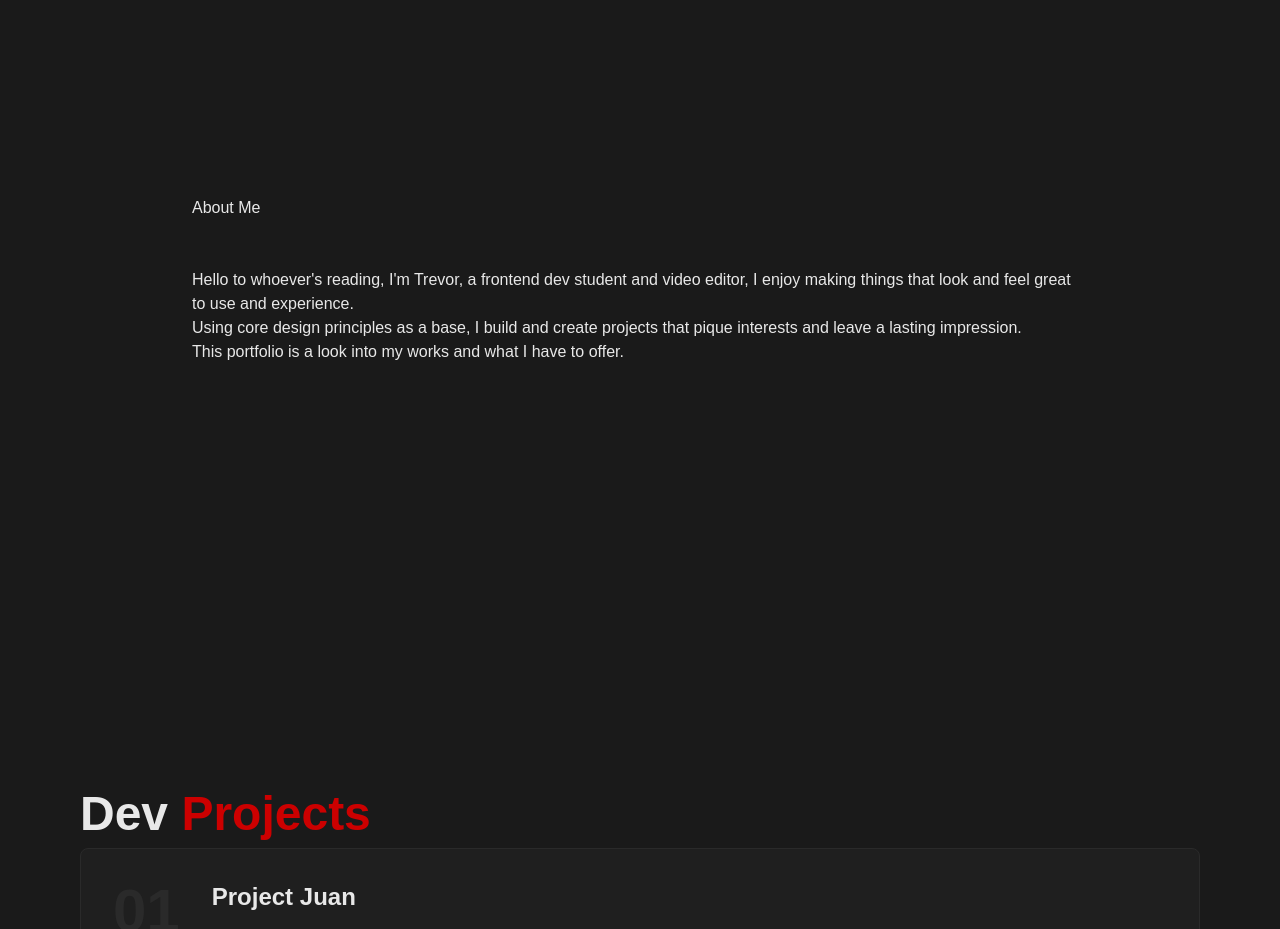
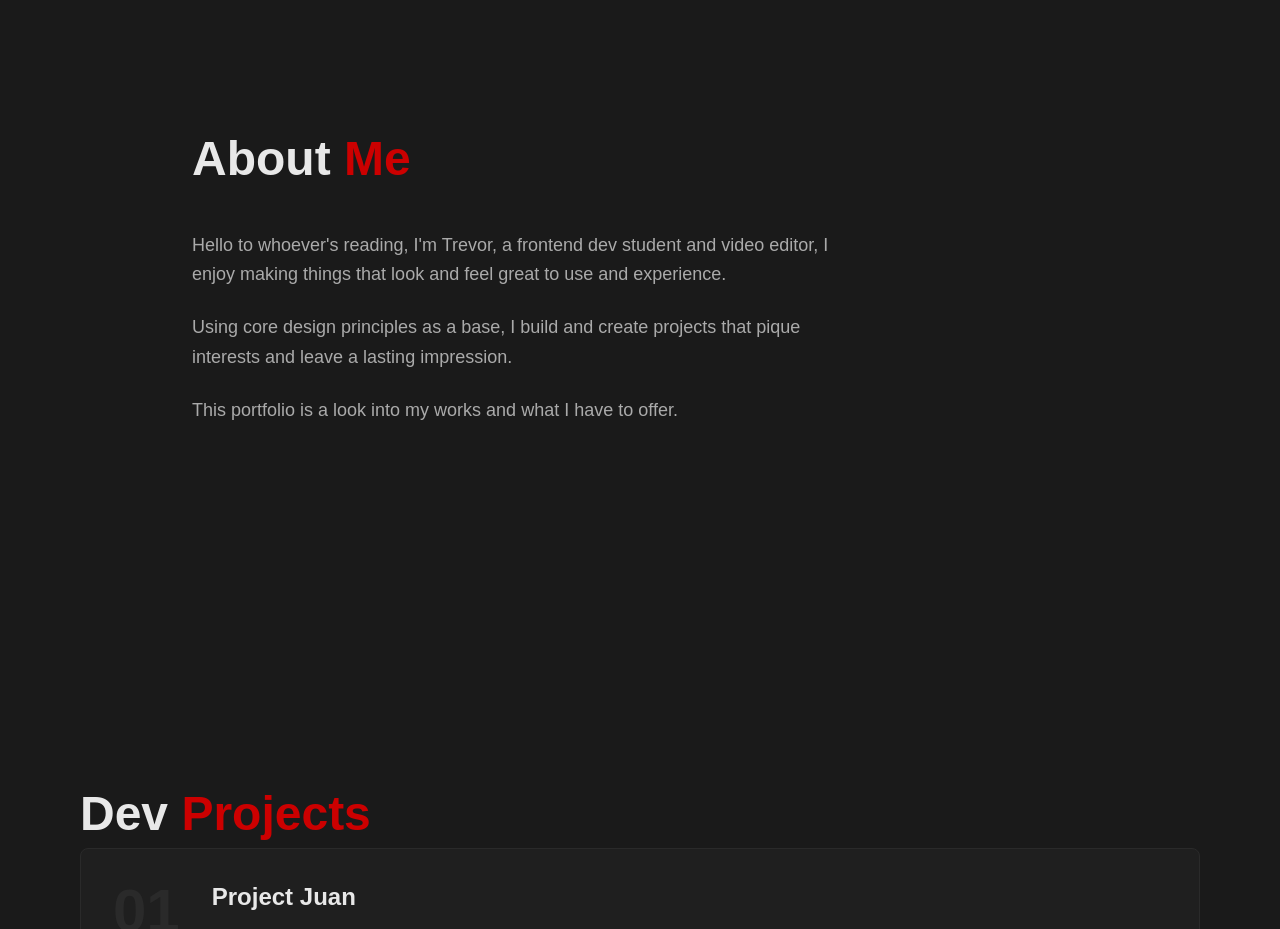
Before and after one commit to trevor-tanlines/PortfolioV1, a React (Vite) app: page / in a window 1280 px wide. Shown: the part 920-1849 px from the top of the page. Built offline with nearby package versions, Linux system fonts and the light colour scheme.

Commit message:
small styling changes

```diff
--- a/src/components/About.jsx
+++ b/src/components/About.jsx
@@ -3,17 +3,18 @@ function About() {
     <section id="about" className="w-full min-h-screen flex items-center justify-center px-20 py-20">
       <div className="max-w-4xl w-full flex flex-col gap-12">
 
-        <h2>About <span>Me</span></h2>
+        <h2 className="text-5xl font-bold">
+          About <span style={{ color: '#cc0000' }}>Me</span></h2>
 
-        <div>
-          <p>
+        <div className="flex flex-col gap-6 max-w-2xl">
+          <p className="text-[#aaaaaa] text-lg leading-relaxed">
             Hello to whoever's reading, I'm Trevor, a frontend dev student and video editor,
             I enjoy making things that look and feel great to use and experience.
           </p>
-          <p>
+          <p className="text-[#aaaaaa] text-lg leading-relaxed">
             Using core design principles as a base, I build and create projects that pique interests and leave a lasting impression.
           </p>
-          <p>
+          <p className="text-[#aaaaaa] text-lg leading-relaxed">
             This portfolio is a look into my works and what I have to offer.
           </p>
         </div>
```
